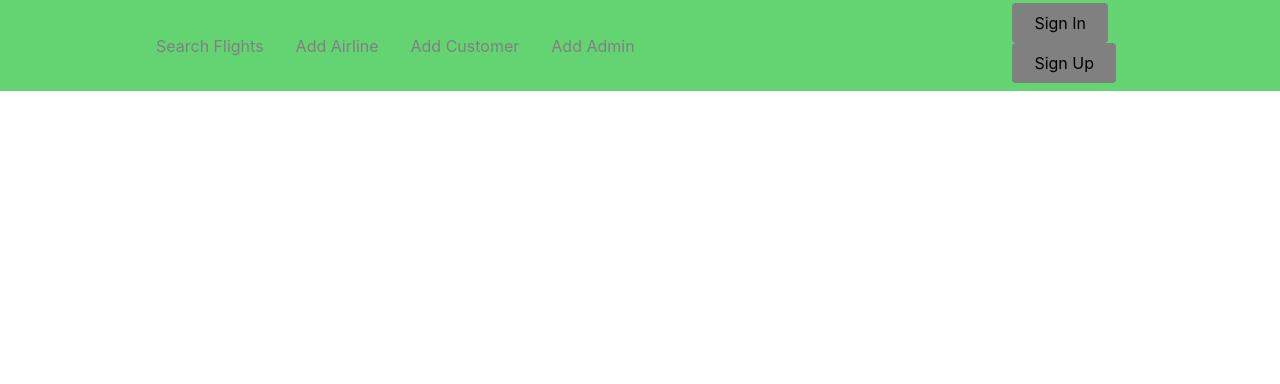
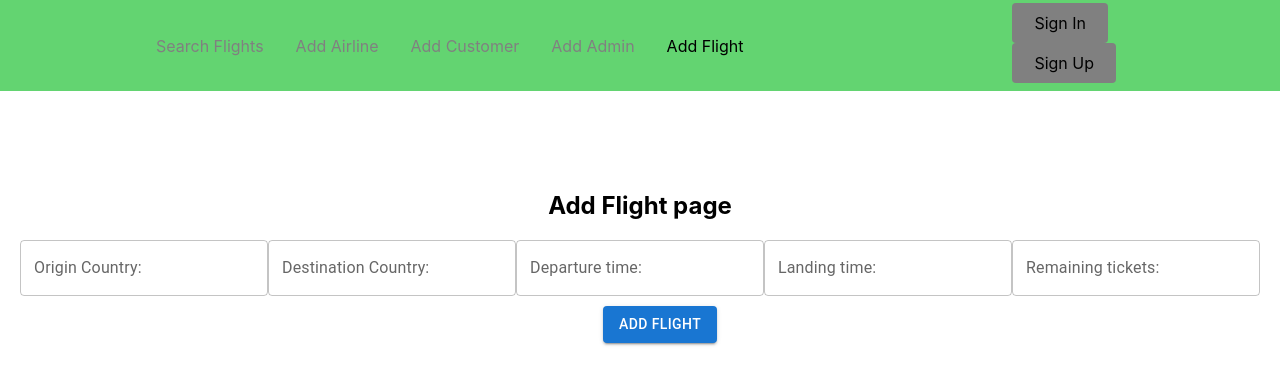
Before and after one commit to ofir6bd/flight-web-mySQL-Flask-React, a React (Create React App) app in the folder flight_react/: page /addFlight in a window 1280 px wide. Shown: the top 384 px of the page. Built offline with nearby package versions, Linux system fonts and the light colour scheme.

Commit message:
finish add flight

```diff
--- a/flight_react/src/App.js
+++ b/flight_react/src/App.js
@@ -12,6 +12,7 @@ import Navbar from "./components/navbar/index";
 import AddAirlineForm from "./components/Admin/addAirline/addAirline";
 import AddCustomerForm from "./components/Admin/addAirline/addCustomer";
 import AddAdminForm from "./components/Admin/addAirline/addAdmin";
+import AddFlightForm from "./components/Airline/addFlight";
 
 function App() {
   let navigate = useNavigate();
@@ -32,6 +33,8 @@ function App() {
           <Route path="addAirline" element={<AddAirlineForm />} />
           <Route path="addCustomer" element={<AddCustomerForm />} />
           <Route path="addAdmin" element={<AddAdminForm />} />
+
+          <Route path="addFlight" element={<AddFlightForm />} />
         </Routes>
       </LocalizationProvider>
     </div>
--- /dev/null
+++ b/flight_react/src/apiHandler/apiHandlerAirline.js
@@ -0,0 +1,29 @@
+export function apiAddFlight(
+  email,
+  password,
+  origin_country_id,
+  destination_country_id,
+  departure_time,
+  landing_time,
+  remaining_tickets
+) {
+  console.log("start api apiAddFlight");
+  const requestOptions = { method: "POST" };
+  var url =
+    "http://127.0.0.1:5000/API/airline/add_flight?email=" +
+    email +
+    "&password=" +
+    password +
+    "&origin_country_id=" +
+    origin_country_id +
+    "&destination_country_id=" +
+    destination_country_id +
+    "&departure_time=" +
+    departure_time +
+    "&landing_time=" +
+    landing_time +
+    "&remaining_tickets=" +
+    remaining_tickets;
+  var response = fetch(url, requestOptions).then((response) => response.json());
+  return response;
+}
--- /dev/null
+++ b/flight_react/src/components/Airline/addFlight.js
@@ -0,0 +1,80 @@
+import React, { useState } from "react";
+import TextField from "@mui/material/TextField";
+import { Button } from "@mui/material";
+import { apiAddFlight } from "../../apiHandler/apiHandlerAirline";
+// import "./login.css";
+// import { UseAuth } from "../useAuth/useAuth";
+
+export default function AddFlightForm() {
+  const [originCountryID, setOriginCountryID] = useState("");
+  const [destinationCountryID, setDestinationCountryID] = useState("");
+  const [departureTime, setDepartureTime] = useState("");
+  const [landingTime, setLandingTime] = useState("");
+  const [remainingTickets, setRemainingTickets] = useState("");
+
+  const handleOriginCountryID = (event) => {
+    setOriginCountryID(event.target.value);
+  };
+  const handleDestinationCountryID = (event) => {
+    setDestinationCountryID(event.target.value);
+  };
+  const handleDepartureTime = (event) => {
+    setDepartureTime(event.target.value);
+  };
+  const handleLandingTime = (event) => {
+    setLandingTime(event.target.value);
+  };
+  const handleRemainingTickets = (event) => {
+    setRemainingTickets(event.target.value);
+  };
+  return (
+    <div className="container">
+      <h2> Add Flight page</h2>
+      <TextField
+        id="outlined-basic"
+        label="Origin Country:"
+        variant="outlined"
+        onChange={handleOriginCountryID}
+      />
+      <TextField
+        id="outlined-basic"
+        label="Destination Country:"
+        variant="outlined"
+        onChange={handleDestinationCountryID}
+      />
+      <TextField
+        id="outlined-basic"
+        label="Departure time:"
+        variant="outlined"
+        onChange={handleDepartureTime}
+      />
+      <TextField
+        id="outlined-basic"
+        label="Landing time:"
+        variant="outlined"
+        onChange={handleLandingTime}
+      />
+      <TextField
+        id="outlined-basic"
+        label="Remaining tickets:"
+        variant="outlined"
+        onChange={handleRemainingTickets}
+      />
+      <Button
+        variant="contained"
+        className="Button"
+        onClick={() =>
+          apiAddFlight(
+            originCountryID,
+            destinationCountryID,
+            departureTime,
+            landingTime,
+            remainingTickets
+          ).then((response) => console.log(response))
+        }
+      >
+        Add Flight
+      </Button>
+    </div>
+  );
+}
--- a/flight_react/src/components/Auth/Auth.js
+++ b/flight_react/src/components/Auth/Auth.js
@@ -1,29 +1,34 @@
 import { checkLogin, checkAdmin } from "../../apiHandler/ApiHandler";
 import React, { useState } from "react";
 
+
 export function Auth(email, password) {
-  const [userID, setUserID] = useState("");
 
-  const handleUserID = (val) => {
-    setUserID(val);
-    checkAdmin(email, password, val)
-      .then((response) => console.log(response))
-      .catch((err) => console.log(err));
-  };
+}
 
-  const Authentication = (email, password) => {
-    console.log("start Auth");
-    checkLogin(email, password)
-      .then((response) => {
-        if (response.user_id) {
-          handleUserID(response.user_id);
-        }
-      })
-      .then(() => {
-        console.log("data");
-      })
-      .catch((err) => console.log(err));
-  };
+// export function Auth(email, password) {
+//   const [userID, setUserID] = useState("");
 
-  return null;
-}
+//   const handleUserID = (val) => {
+//     setUserID(val);
+//     checkAdmin(email, password, val)
+//       .then((response) => console.log(response))
+//       .catch((err) => console.log(err));
+//   };
+
+//   const Authentication = (email, password) => {
+//     console.log("start Auth");
+//     checkLogin(email, password)
+//       .then((response) => {
+//         if (response.user_id) {
+//           handleUserID(response.user_id);
+//         }
+//       })
+//       .then(() => {
+//         console.log("data");
+//       })
+//       .catch((err) => console.log(err));
+//   };
+
+//   return null;
+// }
--- a/flight_react/src/components/navbar/index.js
+++ b/flight_react/src/components/navbar/index.js
@@ -27,6 +27,11 @@ const Navbar = () => {
           <NavLink to="/addAdmin" activeStyle>
             Add Admin
           </NavLink>
+
+          <NavLink to="/addFlight" activeStyle>
+            Add Flight
+          </NavLink>
+
         </NavMenu>
         {!logged_in ? (
           <div>
```
